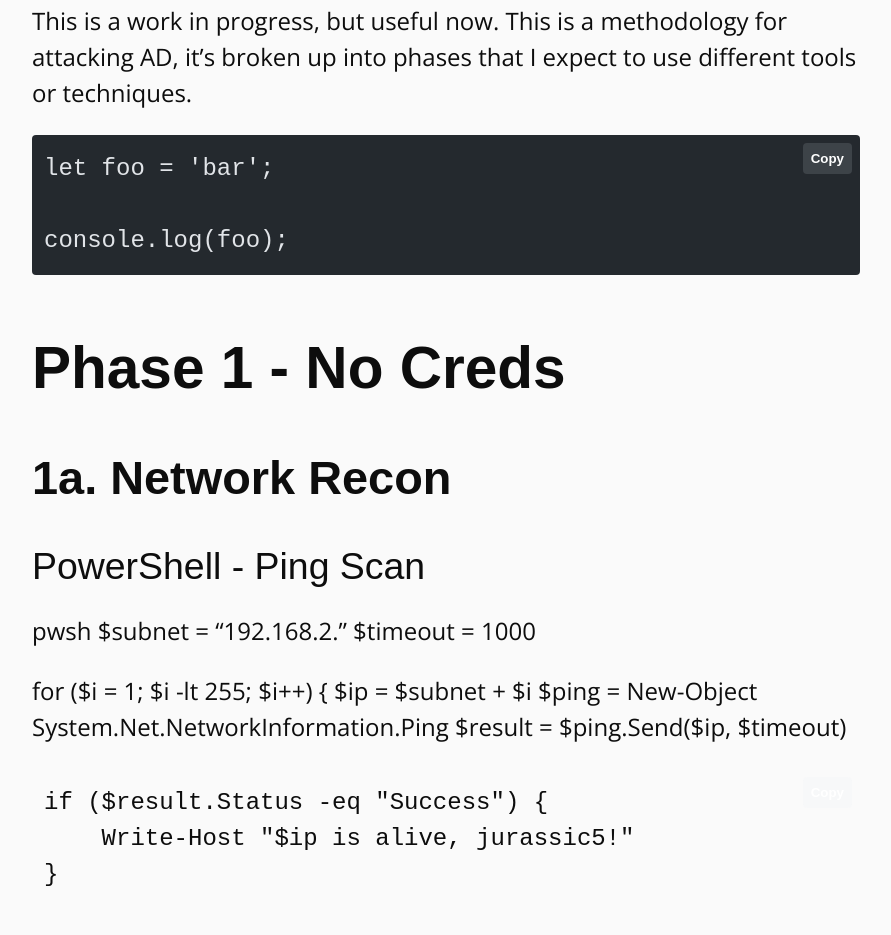
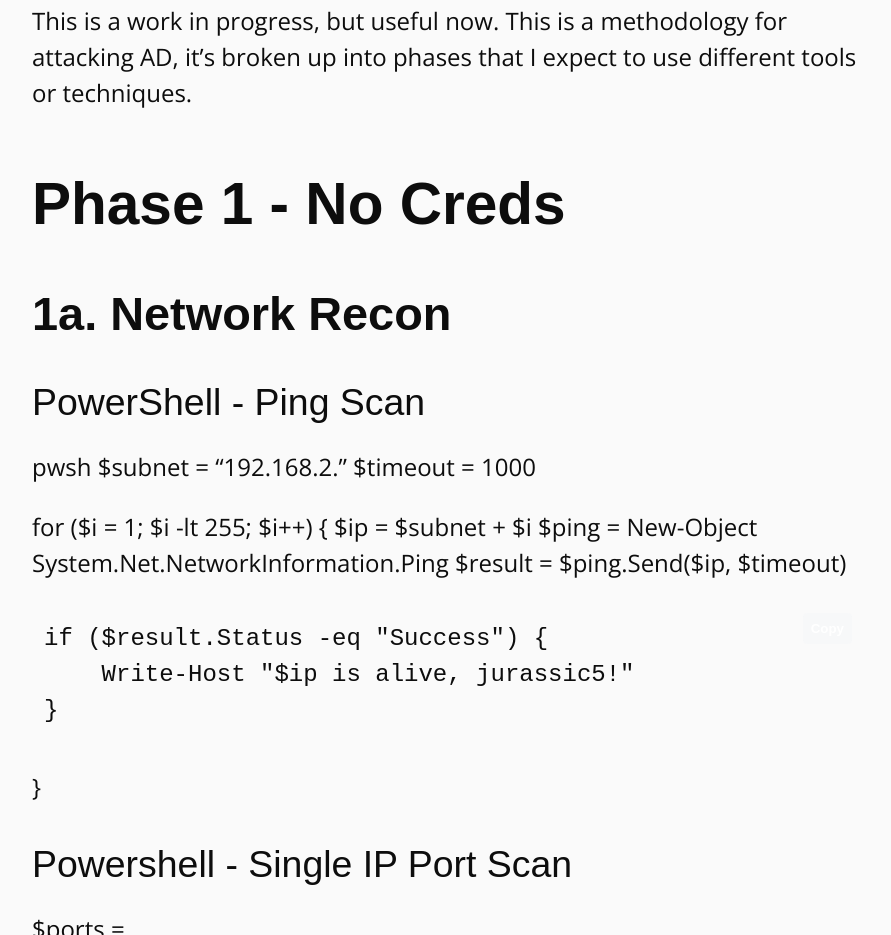
Before and after one commit to mellonaut/sec, an Astro site: page /blog/ad_methodology in a window 1280 px wide. Shown: the part 1118-2053 px from the top of the page, without its empty margins (194-1085 px from the left). Built offline with nearby package versions, Linux system fonts and the light colour scheme; Astro itself is replaced by a stand-in of ours.

Commit message:
AD Methodology

````diff
--- a/src/pages/blog/ad_methodology.md
+++ b/src/pages/blog/ad_methodology.md
@@ -11,11 +11,11 @@ category: 'AD'
 
 This is a work in progress, but useful now. This is a methodology for attacking AD, it's broken up into phases that I expect to use different tools or techniques.
 
-```js
+<!-- ```js
 let foo = 'bar';
 
 console.log(foo);
-```
+``` -->
 
 <!-- ![image](https://unsplash.it/400/300) -->
 
````
